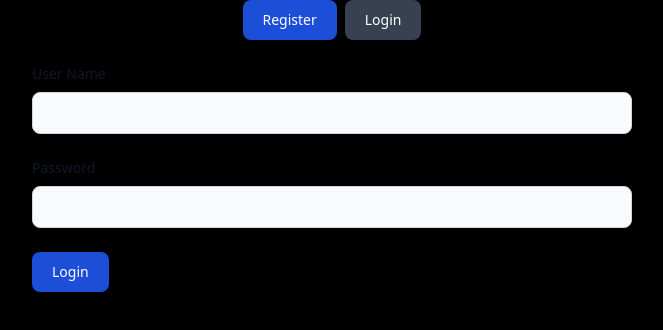
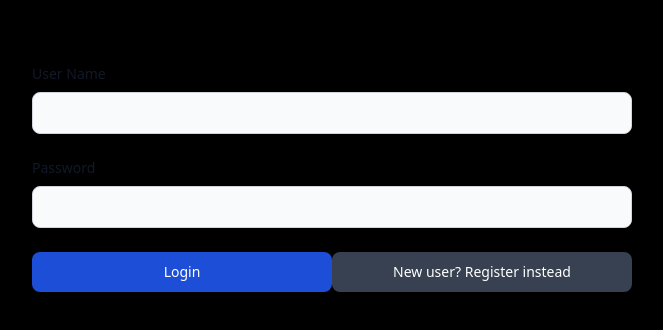
Before and after one commit to patomation/notes-app, a Next.js app in the folder ui/: page /login in a window 1280 px wide. Shown: the top 330 px of the page, without its empty margins (308-971 px from the left). Built offline with nearby package versions, Linux system fonts and the light colour scheme.

Commit message:
slightly better login experience

```diff
--- a/ui/src/components/Nav/Nav.tsx
+++ b/ui/src/components/Nav/Nav.tsx
@@ -2,11 +2,13 @@
 import React from 'react'
 import { useAtom } from 'jotai'
 import { accessTokenAtom } from '@/atoms/accessTokenAtom'
+import { useRouter } from 'next/router'
 
 export function Nav() {
   const [accessToken, setAccessToken] = useAtom(
     accessTokenAtom
   )
+  const { pathname } = useRouter()
 
   return (
     <nav
@@ -22,7 +24,9 @@
       }}
     >
       <section>
-        {!accessToken && (
+        {!accessToken &&
+          !pathname.includes('register') &&
+          !pathname.includes('login') && (
             <div id="anon-view">
               <Link href="/register">
                 <button
--- a/ui/src/pages/login.tsx
+++ b/ui/src/pages/login.tsx
@@ -6,6 +6,7 @@
   useRouter,
   useSearchParams,
 } from 'next/navigation'
+import Link from 'next/link'
 
 export default function Login() {
   const {
@@ -53,7 +54,7 @@
             router.push('/')
           }
         } else {
-          setErrorMessage('Login failed')
+          setErrorMessage(json?.message || 'Login failed')
           setLoading(false)
         }
       } catch (error) {
@@ -107,10 +108,18 @@
       </div>
       <button
         type="submit"
-        className="text-white bg-blue-700 hover:bg-blue-800 focus:ring-4 focus:outline-none focus:ring-blue-300 font-medium rounded-lg text-sm w-full sm:w-auto px-5 py-2.5 text-center dark:bg-blue-600 dark:hover:bg-blue-700 dark:focus:ring-blue-800"
+        className="text-white bg-blue-700 hover:bg-blue-800 focus:ring-4 focus:outline-none focus:ring-blue-300 font-medium rounded-lg text-sm sm:w-1/2 w-full px-5 py-2.5 text-center dark:bg-blue-600 dark:hover:bg-blue-700 dark:focus:ring-blue-800"
       >
         Login
       </button>
+      <Link href="/register">
+        <button
+          type="button"
+          className="text-white bg-gray-700 hover:bg-gray-800 focus:ring-4 focus:outline-none focus:ring-gray-300 font-medium rounded-lg text-sm sm:w-1/2 w-full  px-5 py-2.5 text-center dark:bg-gray-600 dark:hover:bg-gray-700 dark:focus:ring-gray-800"
+        >
+          New user? Register instead
+        </button>
+      </Link>
       {errorMessage && (
         <p
           style={{
--- a/ui/src/pages/register.tsx
+++ b/ui/src/pages/register.tsx
@@ -6,6 +6,7 @@
   useRouter,
   useSearchParams,
 } from 'next/navigation'
+import Link from 'next/link'
 
 export default function Login() {
   const {
@@ -54,7 +55,7 @@
           }
         } else {
           setLoading(false)
-          setErrorMessage('Registration failed.')
+          setErrorMessage(json.message || 'Registration failed.')
         }
       } catch (error) {
         console.error(error)
@@ -112,10 +113,19 @@
       </div>
       <button
         type="submit"
-        className="text-white bg-blue-700 hover:bg-blue-800 focus:ring-4 focus:outline-none focus:ring-blue-300 font-medium rounded-lg text-sm w-full sm:w-auto px-5 py-2.5 text-center dark:bg-blue-600 dark:hover:bg-blue-700 dark:focus:ring-blue-800"
+        className="text-white bg-blue-700 hover:bg-blue-800 focus:ring-4 focus:outline-none focus:ring-blue-300 font-medium rounded-lg text-sm w-full sm:w-1/2  px-5 py-2.5 text-center dark:bg-blue-600 dark:hover:bg-blue-700 dark:focus:ring-blue-800"
       >
         Register
       </button>
+
+      <Link href="/login">
+        <button
+          type="button"
+          className="text-white bg-gray-700 hover:bg-gray-800 focus:ring-4 focus:outline-none focus:ring-gray-300 font-medium rounded-lg text-sm w-full sm:w-1/2  px-5 py-2.5 text-center dark:bg-gray-600 dark:hover:bg-gray-700 dark:focus:ring-gray-800"
+        >
+          Already have an account? Login
+        </button>
+      </Link>
       {errorMessage && (
         <p
           style={{
```
Also changed, not shown: 2 other files (tests, documents, lock files or other folders). Lines whose indentation alone changed are shown as unchanged.
